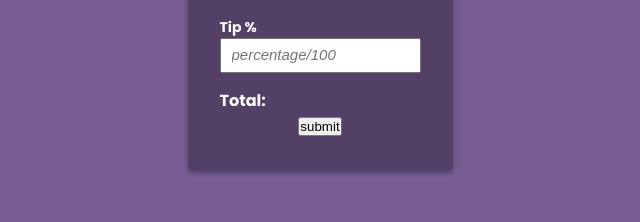
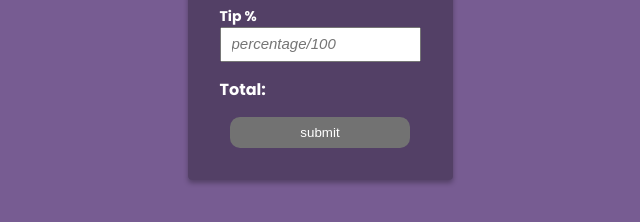
Before and after one commit to daudi13/tip-culculator.js, a plain HTML site: page index.html in a window 1280 px wide. Shown: the part 390-612 px from the top of the page, without its empty margins (320-960 px from the left). Drawn offline with Linux system fonts and the light colour scheme.

Commit message:
commit btn css

```diff
--- a/sass/_container.scss
+++ b/sass/_container.scss
@@ -56,7 +56,7 @@
         }
     }
 
-    form #btn {
+    #btn {
         width: 90%;
         padding: 8px 10px;
         background: #727272;
```
Also changed, not shown: dist/css/main.css, 1 other file.
